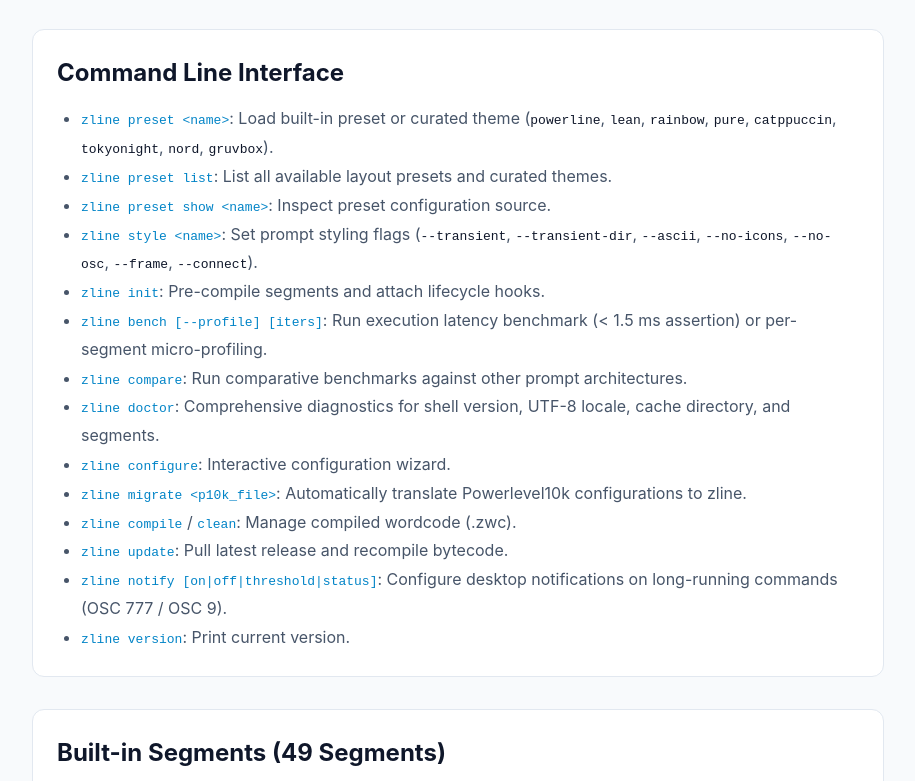
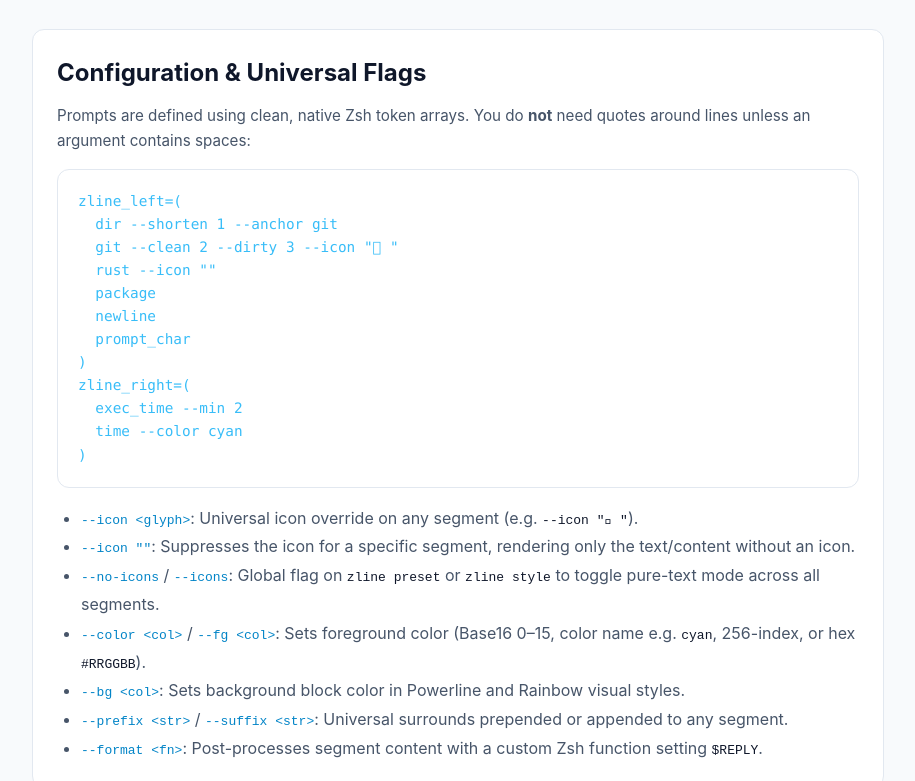
Before and after one commit to casonadams/zline, a plain HTML site: page www/docs.html in a window 1280 px wide. Shown: the part 719-1500 px from the top of the page, without its empty margins (182-1097 px from the left). Drawn offline with Linux system fonts and the light colour scheme.

Commit message:
docs: document unquoted array syntax, universal flags, and global styling options
- Document unquoted token array syntax in docs/syntax.md, man/man1/zline.1, and www/docs.html
- Document universal segment flags (--icon, --icon "", --color, --bg, --prefix, --suffix, --format) across all surfaces
- Document all global styling flags (--no-icons, --icons, --transient, --frame, --connect, --title, --notify) in syntax guide and manual page

```diff
--- a/www/docs.html
+++ b/www/docs.html
@@ -61,6 +61,35 @@
 echo 'zline init' >> ~/.zshrc</div>
       </div>
     </div>
+    <div class="feature-card" style="margin-bottom: 2rem;">
+      <h2 style="margin-bottom: 0.75rem;">Configuration & Universal Flags</h2>
+      <p style="margin-bottom: 1rem; color: var(--text-secondary); line-height: 1.6;">
+        Prompts are defined using clean, native Zsh token arrays. You do <strong>not</strong> need quotes around lines unless an argument contains spaces:
+      </p>
+      <div class="code-box" style="margin-bottom: 1rem;">
+        <div class="code-content">zline_left=(
+  dir --shorten 1 --anchor git
+  git --clean 2 --dirty 3 --icon " "
+  rust --icon ""
+  package
+  newline
+  prompt_char
+)
+zline_right=(
+  exec_time --min 2
+  time --color cyan
+)</div>
+      </div>
+      <ul style="margin-left: 1.5rem; color: var(--text-secondary); line-height: 1.8;">
+        <li><code style="color:var(--accent)">--icon &lt;glyph&gt;</code>: Universal icon override on any segment (e.g. <code style="color:var(--text-primary)">--icon " "</code>).</li>
+        <li><code style="color:var(--accent)">--icon ""</code>: Suppresses the icon for a specific segment, rendering only the text/content without an icon.</li>
+        <li><code style="color:var(--accent)">--no-icons</code> / <code style="color:var(--accent)">--icons</code>: Global flag on <code style="color:var(--text-primary)">zline preset</code> or <code style="color:var(--text-primary)">zline style</code> to toggle pure-text mode across all segments.</li>
+        <li><code style="color:var(--accent)">--color &lt;col&gt;</code> / <code style="color:var(--accent)">--fg &lt;col&gt;</code>: Sets foreground color (Base16 0–15, color name e.g. <code style="color:var(--text-primary)">cyan</code>, 256-index, or hex <code style="color:var(--text-primary)">#RRGGBB</code>).</li>
+        <li><code style="color:var(--accent)">--bg &lt;col&gt;</code>: Sets background block color in Powerline and Rainbow visual styles.</li>
+        <li><code style="color:var(--accent)">--prefix &lt;str&gt;</code> / <code style="color:var(--accent)">--suffix &lt;str&gt;</code>: Universal surrounds prepended or appended to any segment.</li>
+        <li><code style="color:var(--accent)">--format &lt;fn&gt;</code>: Post-processes segment content with a custom Zsh function setting <code style="color:var(--text-primary)">$REPLY</code>.</li>
+      </ul>
+    </div>
 
     <div class="feature-card" style="margin-bottom: 2rem;">
       <h2 style="margin-bottom: 0.75rem;">Command Line Interface</h2>
@@ -83,7 +112,7 @@
     </div>
 
     <div class="feature-card">
-      <h2 style="margin-bottom: 0.75rem;">Built-in Segments (49 Segments)</h2>
+      <h2 style="margin-bottom: 0.75rem;">Built-in Segments (58 Segments)</h2>
       <ul style="margin-left: 1.5rem; color: var(--text-secondary); line-height: 1.8;">
         <li><strong>dir</strong>: Path shortening (<code style="color:var(--accent)">--shorten 1</code>), Git root anchor (<code style="color:var(--accent)">--anchor git</code>), path aliases (<code style="color:var(--accent)">--alias github.com=gith</code>), read-only lock indicator (<code style="color:var(--accent)">--readonly-icon</code>).</li>
         <li><strong>git</strong>: Instant branch read (< 0.1 ms) + async status badges (<code style="color:var(--accent)">--clean 2 --dirty 3 --ahead 12</code>), submodules (<code style="color:var(--accent)">--submodule</code>), stashes (<code style="color:var(--accent)">--stash</code>).</li>
```
Also changed, not shown: 3 other files.
